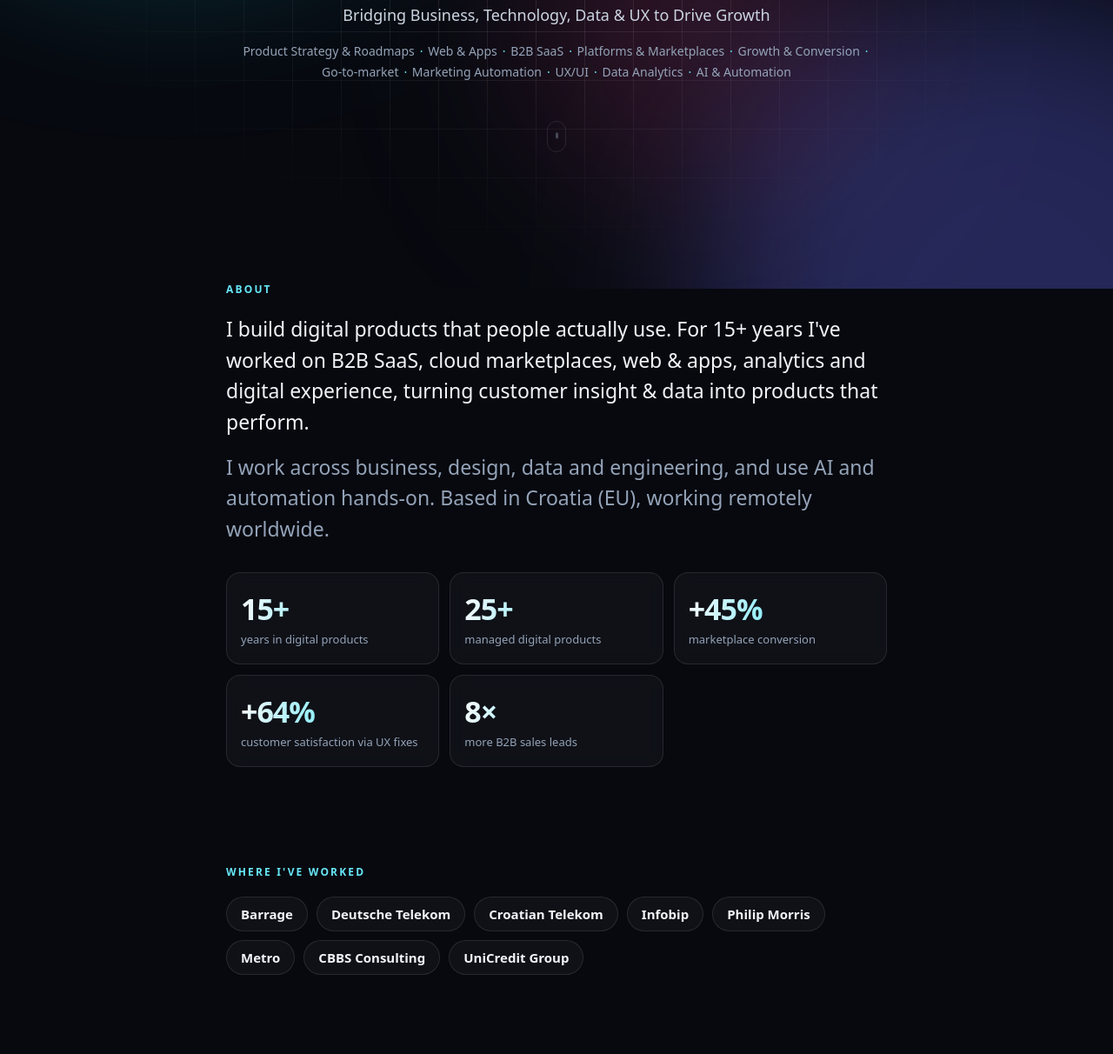
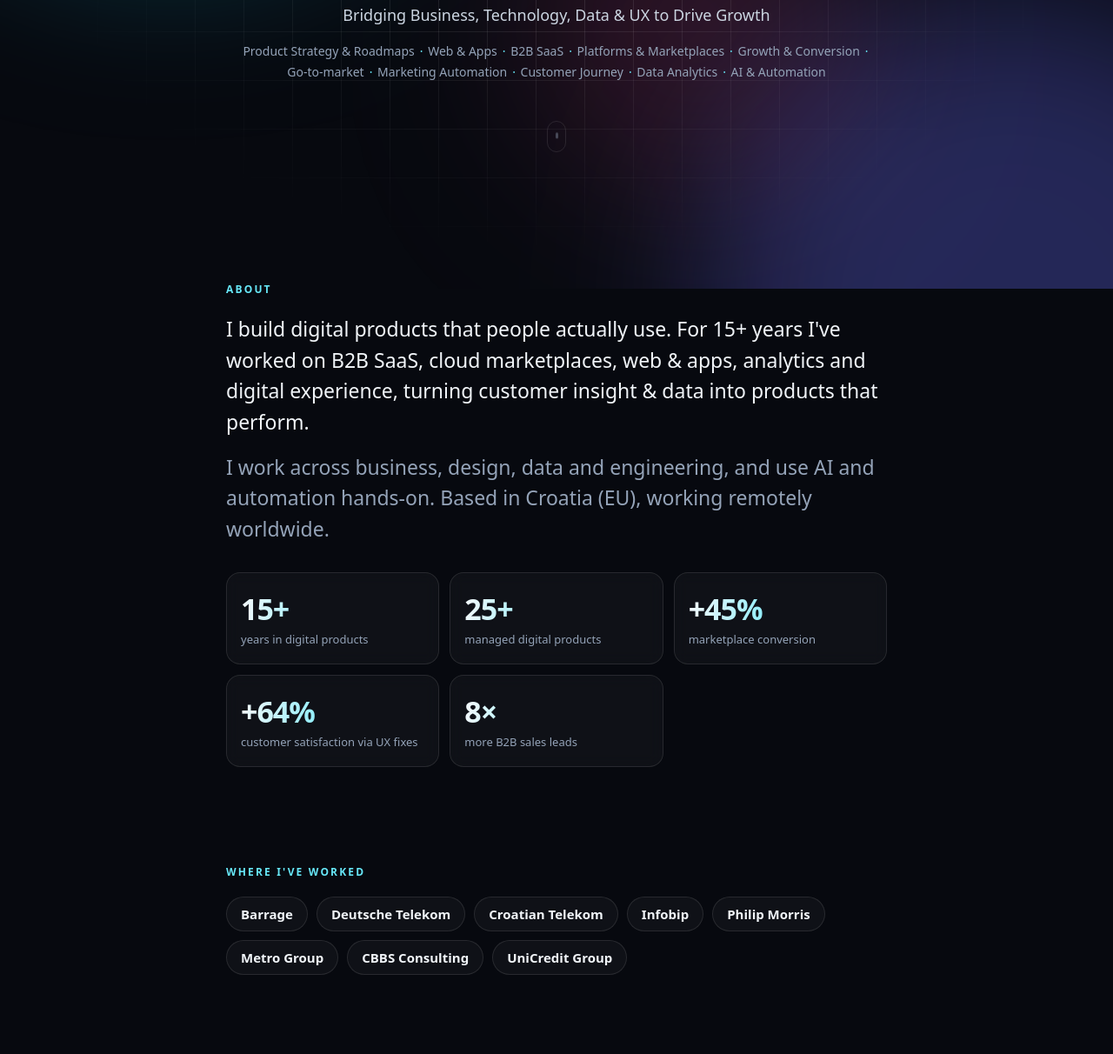
Before and after one commit to railban/tin-banozic-website, a plain HTML site: page index.html in a window 1280 px wide. Shown: the part 468-1680 px from the top of the page at 87% size. Drawn offline with Linux system fonts and the light colour scheme.

Commit message:
Update index.html
small text updates

```diff
--- a/index.html
+++ b/index.html
@@ -390,7 +390,7 @@
       </h1>
       <p class="role">Senior Product Manager</p>
       <p class="pitch">Bridging Business, Technology, Data &amp; UX to Drive Growth</p>
-      <p class="tags">Product&nbsp;Strategy&nbsp;&amp;&nbsp;Roadmaps<span>·</span> Web&nbsp;&amp;&nbsp;Apps<span>·</span> B2B&nbsp;SaaS<span>·</span> Platforms&nbsp;&amp;&nbsp;Marketplaces<span>·</span> Growth&nbsp;&amp;&nbsp;Conversion<span>·</span> Go&#8209;to&#8209;market<span>·</span> Marketing&nbsp;Automation<span>·</span> UX/UI<span>·</span> Data&nbsp;Analytics<span>·</span> AI&nbsp;&amp;&nbsp;Automation</p>
+      <p class="tags">Product&nbsp;Strategy&nbsp;&amp;&nbsp;Roadmaps<span>·</span> Web&nbsp;&amp;&nbsp;Apps<span>·</span> B2B&nbsp;SaaS<span>·</span> Platforms&nbsp;&amp;&nbsp;Marketplaces<span>·</span> Growth&nbsp;&amp;&nbsp;Conversion<span>·</span> Go&#8209;to&#8209;market<span>·</span> Marketing&nbsp;Automation<span>·</span> Customer Journey<span>·</span> Data&nbsp;Analytics<span>·</span> AI&nbsp;&amp;&nbsp;Automation</p>
       <div class="scroll" aria-hidden="true"></div>
     </header>
 
@@ -415,7 +415,7 @@
         <li>Croatian Telekom</li>
         <li>Infobip</li>
         <li>Philip Morris</li>
-        <li>Metro</li>
+        <li>Metro Group</li>
         <li>CBBS Consulting</li>
         <li>UniCredit Group</li>
       </ul>
```
